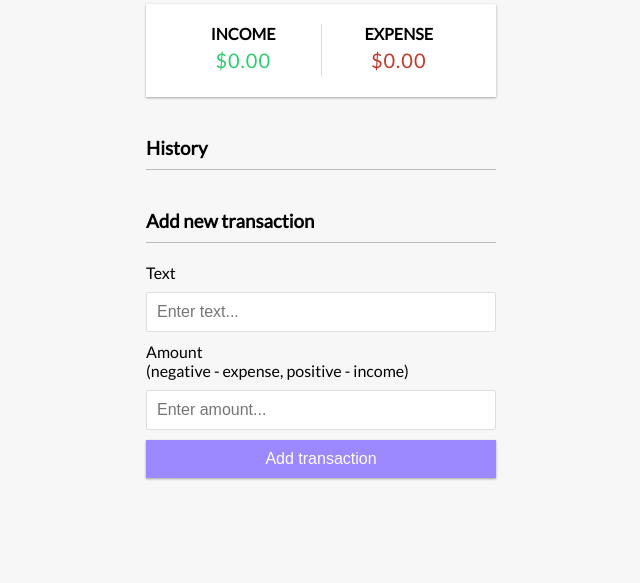
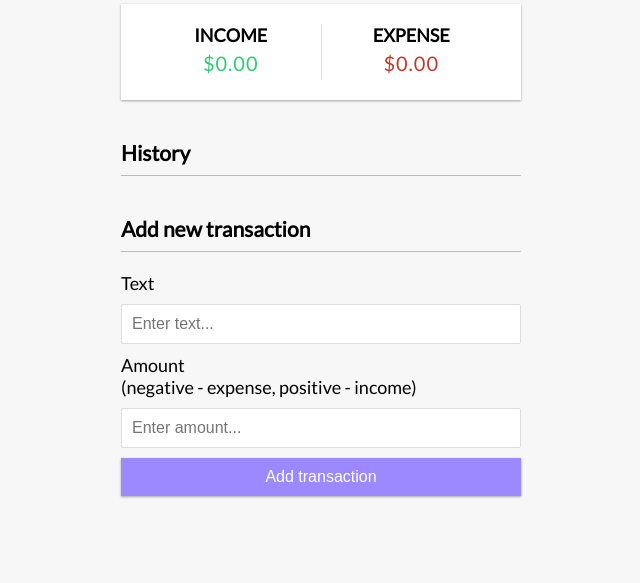
Before and after one commit to NinjaDev0107/vanillawebprojects, a plain HTML site: page expense-tracker/index.html in a window 1280 px wide. Shown: the part 217-800 px from the top of the page, without its empty margins (319-959 px from the left). Drawn offline with Linux system fonts and the light colour scheme.

Commit message:
Small style changes

```diff
--- a/expense-tracker/style.css
+++ b/expense-tracker/style.css
@@ -17,11 +17,12 @@ body {
   min-height: 100vh;
   margin: 0;
   font-family: 'Lato', sans-serif;
+  font-size: 18px;
 }
 
 .container {
   margin: 30px auto;
-  width: 350px;
+  width: 400px;
 }
 
 h1 {
```
